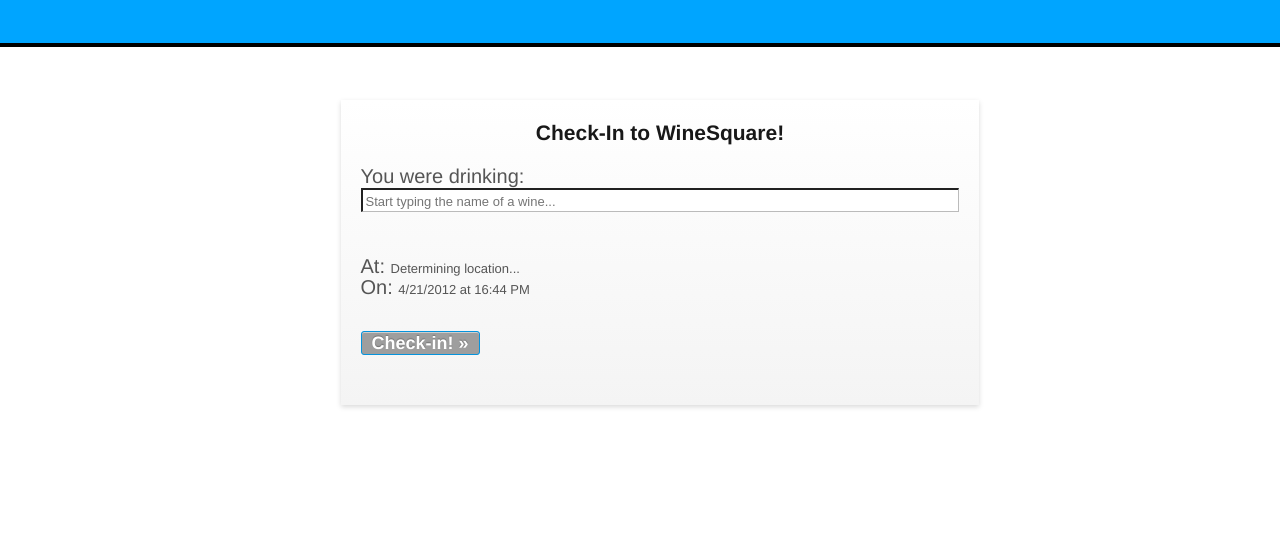
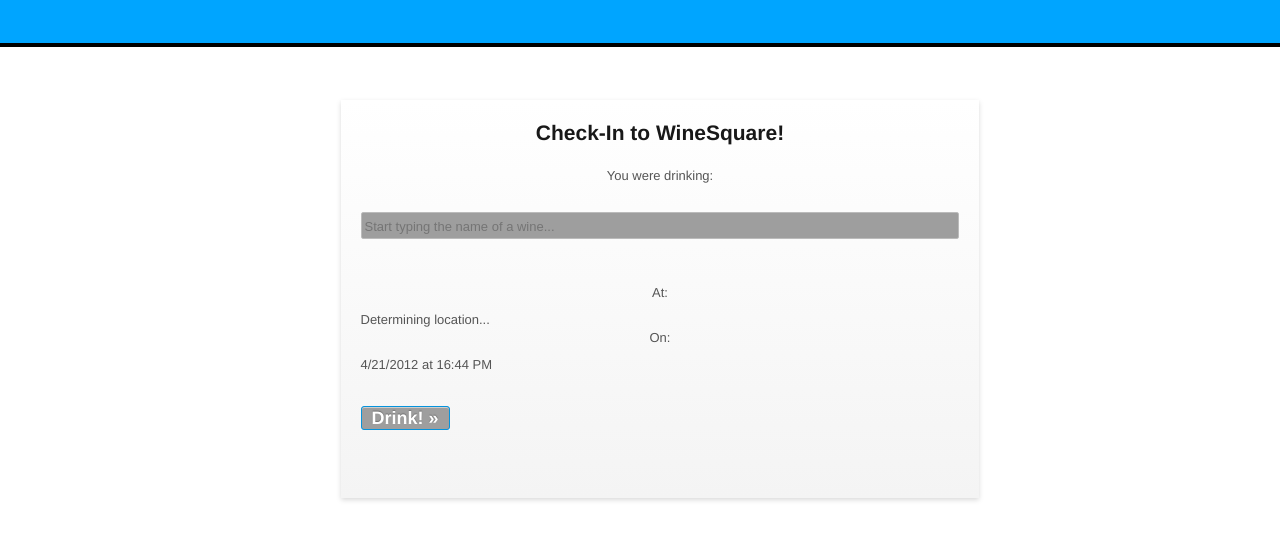
Before and after one commit to borist/WineSquare, a PHP site: page /checkin.html in a window 1280 px wide. Shown: the top 540 px of the page. Run offline with PHP 8.4, Linux system fonts and the light colour scheme; some libraries are stand-ins or nearby versions; grey boxes are pictures that could not be loaded.

Commit message:
added php to add checkin to database

```diff
--- a/checkin.html
+++ b/checkin.html
@@ -51,9 +51,9 @@
 					<h4 id="checkin_head"> Check-In to WineSquare! </h4>
 
 					<br />
-
+					<form name="checkin" action="checkin.php" method="post" id="checkin" class="nice">
 					<label for="winefinder" > You were drinking: </label> <br />
-					<input type="text" class="expand input-text" placeholder="Start typing the name of a wine..." id="winefinder"/><br /><br />
+					<input type="text" class="expand input-text" placeholder="Start typing the name of a wine..." id="wine_drank"/><br /><br />
 
 					<label for="location"> At: </label>
 					<span id="location_disp"></span>
@@ -62,9 +62,9 @@
 					<label for="timestamp"> On: </label>
 					<span id="timestamp"></span><br /><br /><br />
 					<strong class="centered">
-					<a href="#" class="nice large radius blue button" id="checkin" onclick='changetext()'>Check-in! &raquo;</a>
+					<a href="#" class="nice large radius blue button" id="submit_checkin">Drink! &raquo;</a>
 					</strong>
-
+					</form>
 					<br /><br /><br />
 
 
@@ -77,6 +77,7 @@
 		</div> <!-- row -->
 	</div> <!-- container -->
 	<script src="./javascripts/location.js"></script>
+	<script src="./javascripts/forms.js"></script>
 	<script src="./javascripts/jquery.min.js"></script>
 
 	<script>
@@ -84,6 +85,16 @@
 			getLocation();
 			getCurrentTime();
 		});
+
+		$("#submit_checkin").click(function() {
+			checkin();
+		});
+
+		$(document).keypress(function(e) {
+			if (e.which == 13) {
+				checkin();
+			}
+		});
 	</script>
 
 	</body>
--- a/checkin.php
+++ b/checkin.php
@@ -6,9 +6,9 @@ session_start();
 
 function checkin(){
 	$user = trim($_POST['user']);
-	$wine = trim($_POST['winename']);
-	$time = trim($_POST['time']);
-	$address = = trim($_POST['address']);
+	$wine = trim($_POST['wine_drank']);
+	$time = trim($_POST['timestamp']);
+	$address = = trim($_POST['location']);
 
 	$query = "INSERT INTO `drank` (`user`, `wid`, `time`, `location`) VALUE ('$user', '$wine', '$time', '$address')";
 	mysql_query($query);
--- a/javascripts/forms.js
+++ b/javascripts/forms.js
@@ -59,6 +59,16 @@ function postPicture(){
 
 }
 
+/*
+ * Handles checking in when drinking a win
+ */
+
+function checkin(){
+	$.post("checkin.php", $("#checkin").serialize(), function(response){
+		//error and success handling
+	});
+}
+
 /**
  * Tries to let a user signup for an account, after validation.
  */
--- a/javascripts/location.js
+++ b/javascripts/location.js
@@ -35,7 +35,7 @@ function handleNoGeolocation(errorFlag) {
     $('#location_disp').text(content);
 }
 
-//translate longitude/latitude pair into street address
+//translate (longitude, latitude) pair into street address
 function getAddress() {
     // var latlngStr = input.split(",",2);
     // 	    var lat = parseFloat(latlngStr[0]);
@@ -57,6 +57,11 @@ function getAddress() {
     });
 }
 
+//get (longitude, latitude) pair from street address
+function getLngLat() {
+
+}
+
 function getCurrentTime() {
 	var currentTime = new Date();
 	var date = currentTime.toLocaleDateString();
```
Also changed, not shown: 1 other file.
